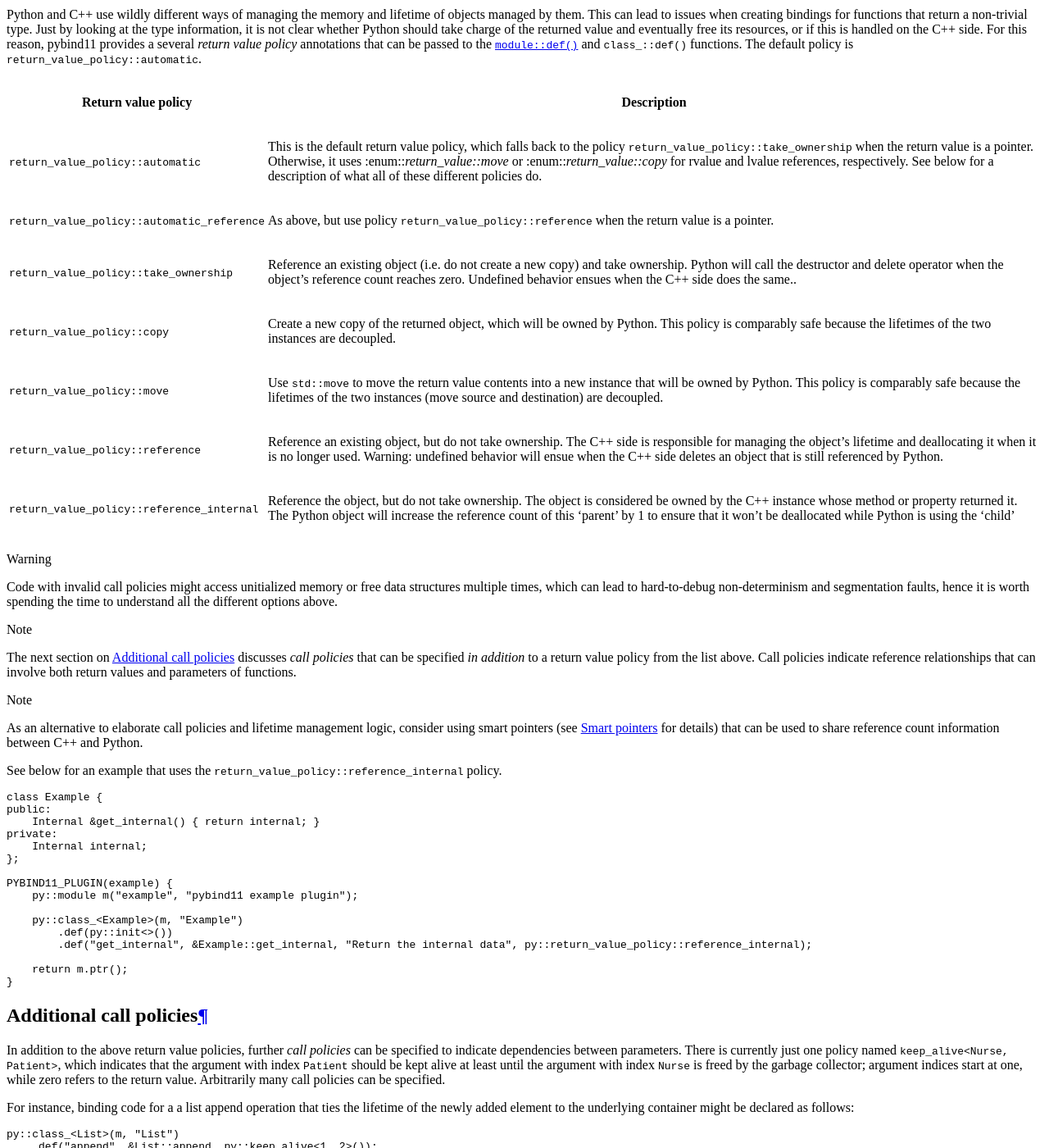
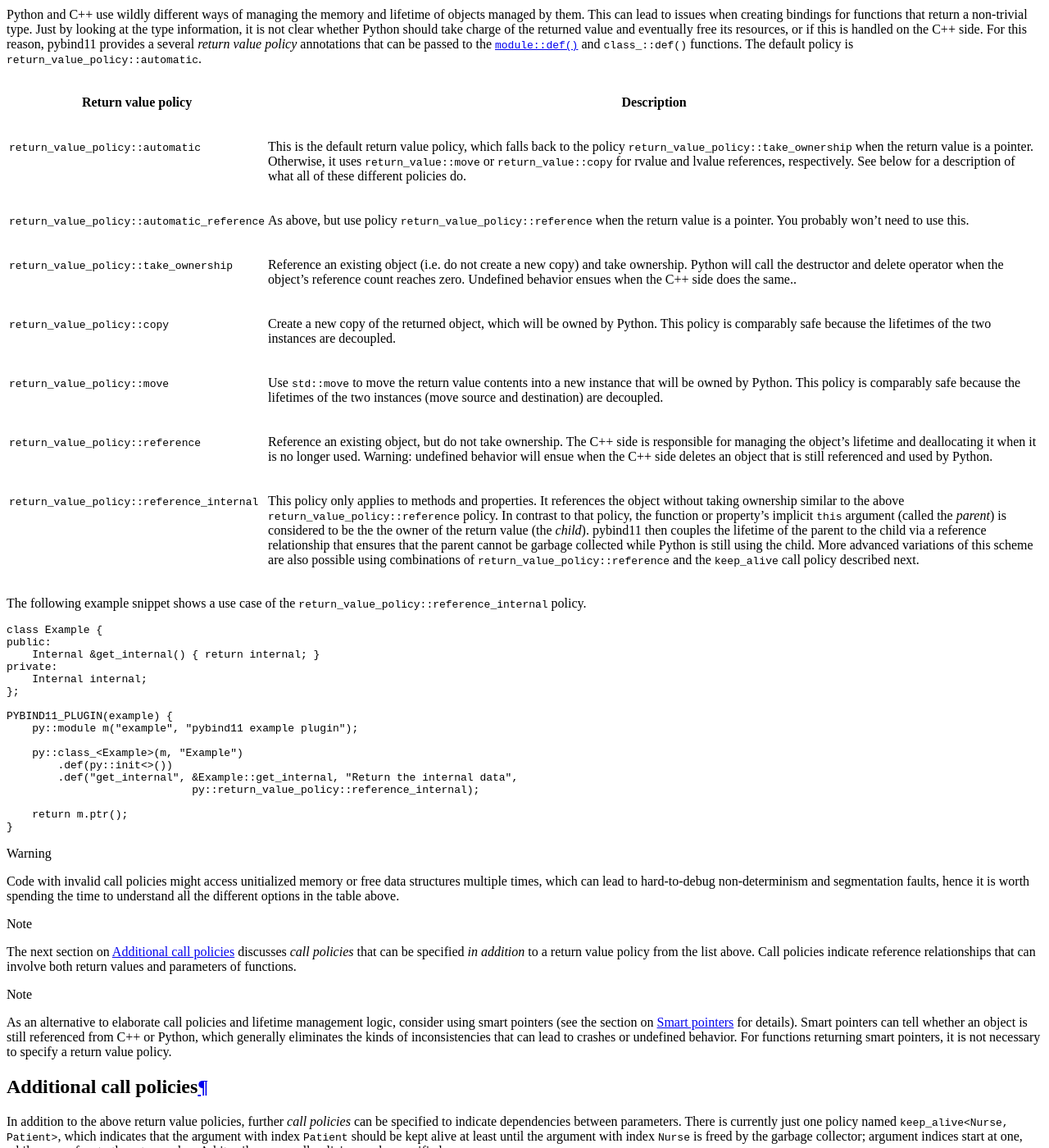
Before and after one commit to pybind/pybind11, a Sphinx documentation site: the page built from docs/advanced.rst, in a window 1280 px wide and 1400 px high, scrolled down 5859 px. Shown: the whole window at 82% size. Built offline with Sphinx 7.4.7 and the Read the Docs theme 2.0.0, drawn with Linux system fonts in a browser that asks for light colours; some of the changed text lies outside the part shown.

Commit message:
documentation improvements

```diff
--- a/docs/_static/theme_overrides.css
+++ b/docs/_static/theme_overrides.css
@@ -5,3 +5,7 @@
 .rst-content table.docutils td {
     vertical-align: top !important;
 }
+div[class^='highlight'] pre {
+    white-space: pre;
+    white-space: pre-wrap;
+}
--- a/docs/advanced.rst
+++ b/docs/advanced.rst
@@ -416,12 +416,12 @@ functions. The default policy is :enum:`return_value_policy::automatic`.
 +==================================================+============================================================================+
 | :enum:`return_value_policy::automatic`           | This is the default return value policy, which falls back to the policy    |
 |                                                  | :enum:`return_value_policy::take_ownership` when the return value is a     |
-|                                                  | pointer. Otherwise, it uses :enum::`return_value::move` or                 |
-|                                                  | :enum::`return_value::copy` for rvalue and lvalue references, respectively.|
+|                                                  | pointer. Otherwise, it uses :enum:`return_value::move` or                  |
+|                                                  | :enum:`return_value::copy` for rvalue and lvalue references, respectively. |
 |                                                  | See below for a description of what all of these different policies do.    |
 +--------------------------------------------------+----------------------------------------------------------------------------+
 | :enum:`return_value_policy::automatic_reference` | As above, but use policy :enum:`return_value_policy::reference` when the   |
-|                                                  | return value is a pointer.                                                 |
+|                                                  | return value is a pointer. You probably won't need to use this.            |
 +--------------------------------------------------+----------------------------------------------------------------------------+
 | :enum:`return_value_policy::take_ownership`      | Reference an existing object (i.e. do not create a new copy) and take      |
 |                                                  | ownership. Python will call the destructor and delete operator when the    |
@@ -439,36 +439,22 @@ functions. The default policy is :enum:`return_value_policy::automatic`.
 | :enum:`return_value_policy::reference`           | Reference an existing object, but do not take ownership. The C++ side is   |
 |                                                  | responsible for managing the object's lifetime and deallocating it when    |
 |                                                  | it is no longer used. Warning: undefined behavior will ensue when the C++  |
-|                                                  | side deletes an object that is still referenced by Python.                 |
+|                                                  | side deletes an object that is still referenced and used by Python.        |
 +--------------------------------------------------+----------------------------------------------------------------------------+
-| :enum:`return_value_policy::reference_internal`  | Reference the object, but do not take ownership. The object is considered  |
-|                                                  | be owned by the C++ instance whose method or property returned it. The     |
-|                                                  | Python object will increase the reference count of this 'parent' by 1      |
-|                                                  | to ensure that it won't be deallocated while Python is using the 'child'   |
+| :enum:`return_value_policy::reference_internal`  | This policy only applies to methods and properties. It references the      |
+|                                                  | object without taking ownership similar to the above                       |
+|                                                  | :enum:`return_value_policy::reference` policy. In contrast to that policy, |
+|                                                  | the function or property's implicit ``this`` argument (called the *parent*)|
+|                                                  | is considered to be the the owner of the return value (the *child*).       |
+|                                                  | pybind11 then couples the lifetime of the parent to the child via a        |
+|                                                  | reference relationship that ensures that the parent cannot be garbage      |
+|                                                  | collected while Python is still using the child. More advanced variations  |
+|                                                  | of this scheme are also possible using combinations of                     |
+|                                                  | :enum:`return_value_policy::reference` and the :class:`keep_alive` call    |
+|                                                  | policy described next.                                                     |
 +--------------------------------------------------+----------------------------------------------------------------------------+
 
-.. warning::
-
-    Code with invalid call policies might access unitialized memory or free
-    data structures multiple times, which can lead to hard-to-debug
-    non-determinism and segmentation faults, hence it is worth spending the
-    time to understand all the different options above.
-
-.. note::
-
-    The next section on :ref:`call_policies` discusses *call policies* that can be
-    specified *in addition* to a return value policy from the list above. Call
-    policies indicate reference relationships that can involve both return values
-    and parameters of functions.
-
-.. note::
-
-   As an alternative to elaborate call policies and lifetime management logic,
-   consider using smart pointers (see :ref:`smart_pointers` for details) that
-   can be used to share reference count information between C++ and Python.
-
-
-See below for an example that uses the
+The following example snippet shows a use case of the
 :enum:`return_value_policy::reference_internal` policy.
 
 .. code-block:: cpp
@@ -485,11 +471,34 @@ See below for an example that uses the
 
         py::class_<Example>(m, "Example")
             .def(py::init<>())
-            .def("get_internal", &Example::get_internal, "Return the internal data", py::return_value_policy::reference_internal);
+            .def("get_internal", &Example::get_internal, "Return the internal data",
+                                 py::return_value_policy::reference_internal);
 
         return m.ptr();
     }
 
+.. warning::
+
+    Code with invalid call policies might access unitialized memory or free
+    data structures multiple times, which can lead to hard-to-debug
+    non-determinism and segmentation faults, hence it is worth spending the
+    time to understand all the different options in the table above.
+
+.. note::
+
+    The next section on :ref:`call_policies` discusses *call policies* that can be
+    specified *in addition* to a return value policy from the list above. Call
+    policies indicate reference relationships that can involve both return values
+    and parameters of functions.
+
+.. note::
+
+   As an alternative to elaborate call policies and lifetime management logic,
+   consider using smart pointers (see the section on :ref:`smart_pointers` for
+   details). Smart pointers can tell whether an object is still referenced from
+   C++ or Python, which generally eliminates the kinds of inconsistencies that
+   can lead to crashes or undefined behavior. For functions returning smart
+   pointers, it is not necessary to specify a return value policy.
 
 .. _call_policies:
 
@@ -590,10 +599,10 @@ Smart pointers
 ==============
 
 This section explains how to pass values that are wrapped in "smart" pointer
-types with internal reference counting. For simpler C++11 unique pointers,
-please refer to the previous section.
+types with internal reference counting. For the simpler C++11 unique pointers,
+refer to the previous section.
 
-The binding generator for classes (:class:`class_`) takes an optional second
+The binding generator for classes, :class:`class_`, takes an optional second
 template type, which denotes a special *holder* type that is used to manage
 references to the object. When wrapping a type named ``Type``, the default
 value of this template parameter is ``std::unique_ptr<Type>``, which means that
--- a/docs/basics.rst
+++ b/docs/basics.rst
@@ -253,7 +253,9 @@ as arguments and return values, refer to the section on binding :ref:`classes`.
 +----------------------------+--------------------------+-----------------------+
 | std::pair<T1, T2>          | Pair of two custom types | pybind11/pybind11.h   |
 +----------------------------+--------------------------+-----------------------+
-| std::tuple<....>           | Arbitrary tuple of types | pybind11/pybind11.h   |
+| std::tuple<...>            | Arbitrary tuple of types | pybind11/pybind11.h   |
++----------------------------+--------------------------+-----------------------+
+| std::reference_wrapper<...>| Reference type wrapper   | pybind11/pybind11.h   |
 +----------------------------+--------------------------+-----------------------+
 | std::complex<T>            | Complex numbers          | pybind11/complex.h    |
 +----------------------------+--------------------------+-----------------------+
--- a/docs/changelog.rst
+++ b/docs/changelog.rst
@@ -8,13 +8,13 @@ Changelog
 * Added a new ``move`` return value policy that triggers C++11 move semantics.
   The automatic return value policy falls back to this case when a rvalue
   reference is encountered
+* Significantly more general GIL state routines that are used instead of
+  Python's troublesome ``PyGILState_Ensure`` and ``PyGILState_Release`` API
 * ``keep_alive`` fix: don't fail when there is no patient
 * ``functional.h``: acquire the GIL before calling Python function
 * Added Python RAII type wrappers ``none`` and ``iterable``
 * Added ``*args`` and ``*kwargs`` pass-through parameters to
   ``pybind11.get_include()`` function
-* Significantly more general GIL state routines that are used instead of
-  Python's troublesome ``PyGILState_Ensure`` and ``PyGILState_Release`` API.
 * Documentation improvements: ``opaque``, return value policies
 
 1.5 (April 21, 2016)
--- a/docs/conf.py
+++ b/docs/conf.py
@@ -158,7 +158,7 @@ else:
 # Add any paths that contain custom static files (such as style sheets) here,
 # relative to this directory. They are copied after the builtin static files,
 # so a file named "default.css" will overwrite the builtin "default.css".
-html_static_path = ['.static']
+html_static_path = ['_static']
 
 # Add any extra paths that contain custom files (such as robots.txt or
 # .htaccess) here, relative to this directory. These files are copied
```
Also changed, not shown: docs/faq.rst (+1 -1 lines), 1 other file.
